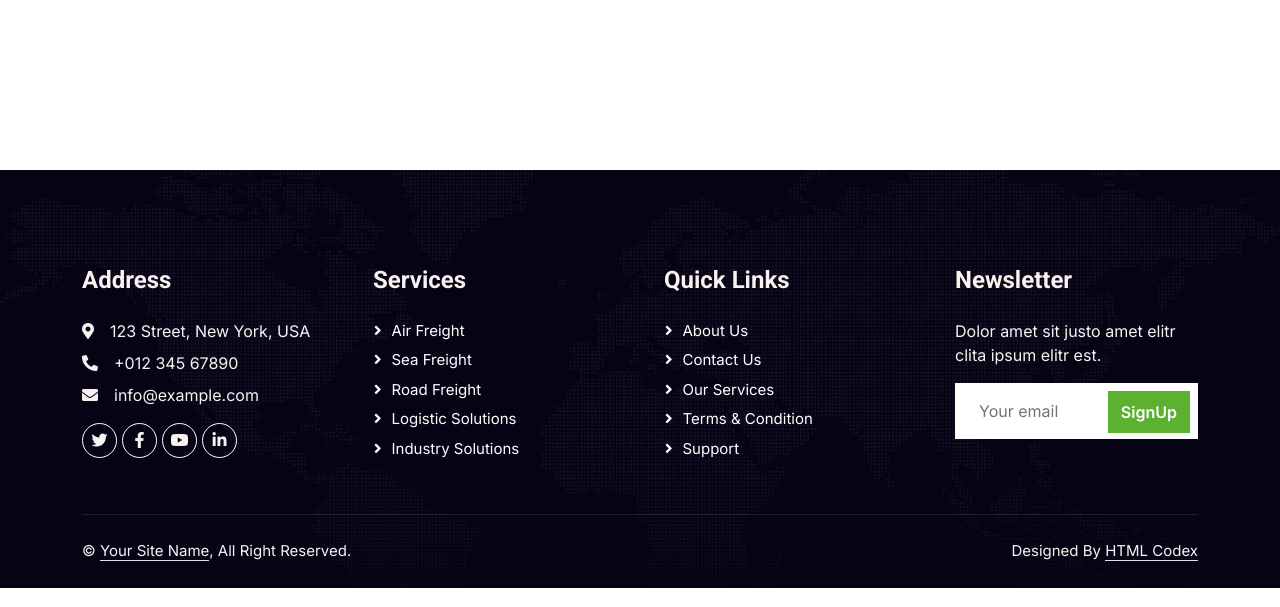
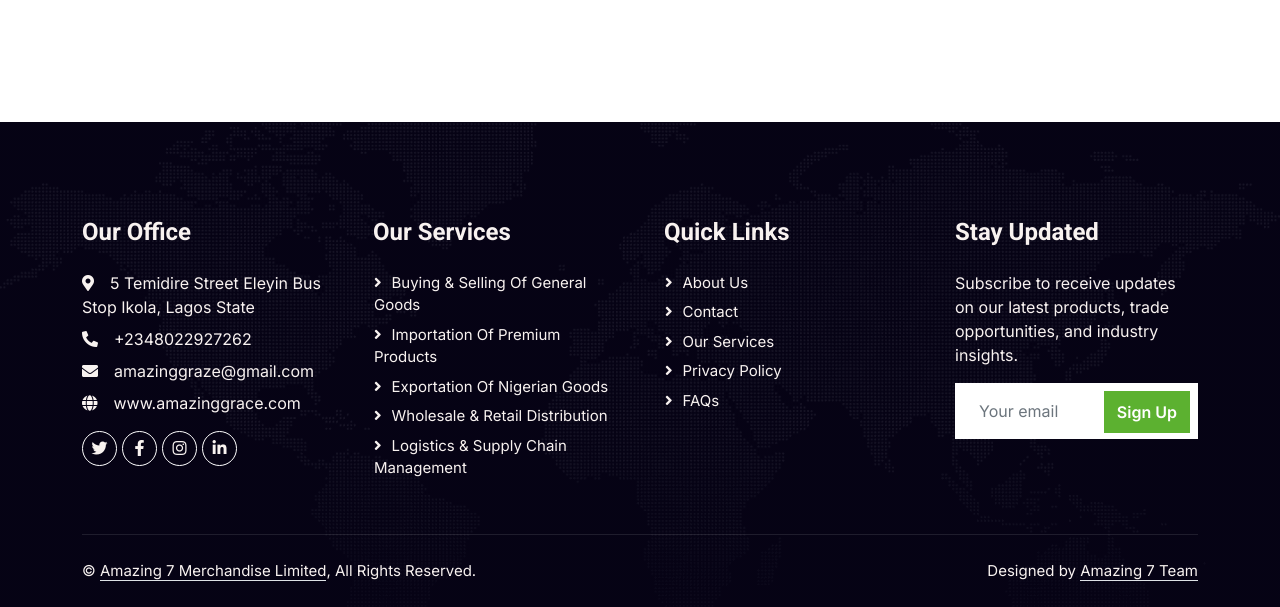
Before and after one commit to lala-tech-nig/bmhomesnew, a plain HTML site: page contact.html in a window 1280 px wide. Shown: the part 1184-1791 px from the top of the page. Drawn offline with nearby package versions, Linux system fonts and the light colour scheme.

Commit message:
major changes like color, logo, contact form, and all pages

```diff
--- a/contact.html
+++ b/contact.html
@@ -45,8 +45,9 @@
     <nav class="navbar navbar-expand-lg bg-white navbar-light shadow border-top border-5 border-primary sticky-top p-0">
         <a href="index.html" class="navbar-brand d-flex align-items-center px-4 px-lg-5" style="background-color: #5cb130;">
             <h2 class="mb-2 text-white">Amazing 7</h2>
-             <img width="110px" height="110px" src="img/logo.png" alt="logo">
+             <img width="70px" height="70px" src="img/logo.png" alt="logo">
         </a>
+
         <button type="button" class="navbar-toggler me-4" data-bs-toggle="collapse" data-bs-target="#navbarCollapse">
             <span class="navbar-toggler-icon"></span>
         </button>
@@ -68,7 +69,7 @@
                 </div> -->
                 <a href="contact.html" class="nav-item nav-link">Contact</a>
             </div>
-            <h4 class="m-0 pe-lg-5 d-none d-lg-block"><i class="fa fa-headphones text-primary me-3"></i>+2348141815507</h4>
+            <h4 class="m-0 pe-lg-5 d-none d-lg-block"><i class="fa fa-headphones text-primary me-3"></i>+2348022927262</h4>
         </div>
     </nav>
     <!-- Navbar End -->
@@ -96,7 +97,7 @@
                 <div class="col-md-6 contact-form wow fadeIn" data-wow-delay="0.1s">
                     <h6 class="text-secondary text-uppercase">Get In Touch</h6>
                     <h1 class="mb-4">Contact For Any Query</h1>
-                    <p class="mb-4">The contact form is currently inactive. Get a functional and working contact form with Ajax & PHP in a few minutes. Just copy and paste the files, add a little code and you're done. <a href="https://htmlcodex.com/contact-form">Download Now</a>.</p>
+                    <p class="mb-4">Fill up to get to us</p>
                     <div class="bg-light p-4">
                         <form>
                             <div class="row g-3">
@@ -149,58 +150,76 @@
     <div class="container-fluid bg-dark text-light footer pt-5 wow fadeIn" data-wow-delay="0.1s" style="margin-top: 6rem;">
         <div class="container py-5">
             <div class="row g-5">
+
+                <!-- Address Section -->
                 <div class="col-lg-3 col-md-6">
-                    <h4 class="text-light mb-4">Address</h4>
-                    <p class="mb-2"><i class="fa fa-map-marker-alt me-3"></i>123 Street, New York, USA</p>
-                    <p class="mb-2"><i class="fa fa-phone-alt me-3"></i>+012 345 67890</p>
-                    <p class="mb-2"><i class="fa fa-envelope me-3"></i>info@example.com</p>
+                    <h4 class="text-light mb-4">Our Office</h4>
+                    <p class="mb-2"><i class="fa fa-map-marker-alt me-3"></i>5 Temidire Street Eleyin Bus Stop Ikola, Lagos State</p>
+                    <p class="mb-2"><i class="fa fa-phone-alt me-3"></i>+2348022927262</p>
+                    <p class="mb-2"><i class="fa fa-envelope me-3"></i><a href="mailto:amazinggraze@gmail.com" class="text-light">amazinggraze@gmail.com</a></p>
+                    <p class="mb-2"><i class="fa fa-globe me-3"></i><a href="http://www.amazinggrace.com" class="text-light">www.amazinggrace.com</a></p>
                     <div class="d-flex pt-2">
-                        <a class="btn btn-outline-light btn-social" href=""><i class="fab fa-twitter"></i></a>
-                        <a class="btn btn-outline-light btn-social" href=""><i class="fab fa-facebook-f"></i></a>
-                        <a class="btn btn-outline-light btn-social" href=""><i class="fab fa-youtube"></i></a>
-                        <a class="btn btn-outline-light btn-social" href=""><i class="fab fa-linkedin-in"></i></a>
+                        <a class="btn btn-outline-light btn-social" href="#"><i class="fab fa-twitter"></i></a>
+                        <a class="btn btn-outline-light btn-social" href="#"><i class="fab fa-facebook-f"></i></a>
+                        <a class="btn btn-outline-light btn-social" href="#"><i class="fab fa-instagram"></i></a>
+                        <a class="btn btn-outline-light btn-social" href="#"><i class="fab fa-linkedin-in"></i></a>
                     </div>
                 </div>
+
+                <!-- Services Section -->
                 <div class="col-lg-3 col-md-6">
-                    <h4 class="text-light mb-4">Services</h4>
-                    <a class="btn btn-link" href="">Air Freight</a>
-                    <a class="btn btn-link" href="">Sea Freight</a>
-                    <a class="btn btn-link" href="">Road Freight</a>
-                    <a class="btn btn-link" href="">Logistic Solutions</a>
-                    <a class="btn btn-link" href="">Industry solutions</a>
+                    <h4 class="text-light mb-4">Our Services</h4>
+                    <a class="btn btn-link text-light" href="#">Buying & Selling of General Goods</a>
+                    <a class="btn btn-link text-light" href="#">Importation of Premium Products</a>
+                    <a class="btn btn-link text-light" href="#">Exportation of Nigerian Goods</a>
+                    <a class="btn btn-link text-light" href="#">Wholesale & Retail Distribution</a>
+                    <a class="btn btn-link text-light" href="#">Logistics & Supply Chain Management</a>
+                    <!-- <a class="btn btn-link text-light" href="#">Business & Trade Consulting</a> -->
                 </div>
+
+                <!-- Quick Links -->
                 <div class="col-lg-3 col-md-6">
                     <h4 class="text-light mb-4">Quick Links</h4>
-                    <a class="btn btn-link" href="">About Us</a>
-                    <a class="btn btn-link" href="">Contact Us</a>
-                    <a class="btn btn-link" href="">Our Services</a>
-                    <a class="btn btn-link" href="">Terms & Condition</a>
-                    <a class="btn btn-link" href="">Support</a>
+                    <a class="btn btn-link text-light" href="#">About Us</a>
+                    <a class="btn btn-link text-light" href="#">Contact</a>
+                    <a class="btn btn-link text-light" href="#">Our Services</a>
+                    <a class="btn btn-link text-light" href="#">Privacy Policy</a>
+                    <a class="btn btn-link text-light" href="#">FAQs</a>
                 </div>
+
+                <!-- Newsletter Section -->
                 <div class="col-lg-3 col-md-6">
-                    <h4 class="text-light mb-4">Newsletter</h4>
-                    <p>Dolor amet sit justo amet elitr clita ipsum elitr est.</p>
+                    <h4 class="text-light mb-4">Stay Updated</h4>
+                    <p>Subscribe to receive updates on our latest products, trade opportunities, and industry insights.</p>
                     <div class="position-relative mx-auto" style="max-width: 400px;">
-                        <input class="form-control border-0 w-100 py-3 ps-4 pe-5" type="text" placeholder="Your email">
-                        <button type="button" class="btn btn-primary py-2 position-absolute top-0 end-0 mt-2 me-2">SignUp</button>
+                        <input class="form-control border-0 w-100 py-3 ps-4 pe-5" type="email" placeholder="Your email">
+                        <button type="button" class="btn btn-primary py-2 position-absolute top-0 end-0 mt-2 me-2">Sign Up</button>
                     </div>
                 </div>
+
             </div>
         </div>
+
+        <!-- Copyright Section -->
         <div class="container">
             <div class="copyright">
                 <div class="row">
                     <div class="col-md-6 text-center text-md-start mb-3 mb-md-0">
-                        &copy; <a class="border-bottom" href="#">Your Site Name</a>, All Right Reserved.
+                        &copy; <a class="border-bottom text-light" href="#">Amazing 7 Merchandise Limited</a>, All Rights Reserved.
                     </div>
                     <div class="col-md-6 text-center text-md-end">
-                        <!--/*** This template is free as long as you keep the footer author’s credit link/attribution link/backlink. If you'd like to use the template without the footer author’s credit link/attribution link/backlink, you can purchase the Credit Removal License from "https://htmlcodex.com/credit-removal". Thank you for your support. ***/-->
-                        Designed By <a class="border-bottom" href="https://htmlcodex.com">HTML Codex</a>
+                        Designed by <a class="border-bottom text-light" href="http://www.amazinggrace.com">Amazing 7 Team</a>
                     </div>
                 </div>
             </div>
         </div>
     </div>
+
+    <!-- Back to Top Button -->
+    <a href="#" class="btn btn-lg btn-primary btn-lg-square rounded-0 back-to-top"><i class="bi bi-arrow-up"></i></a>
+
+
+
     <!-- Footer End -->
 
 
```
Also changed, not shown: about.html (+21 -17 lines), index.html (+12 -9 lines), service.html (+9 -8 lines).
